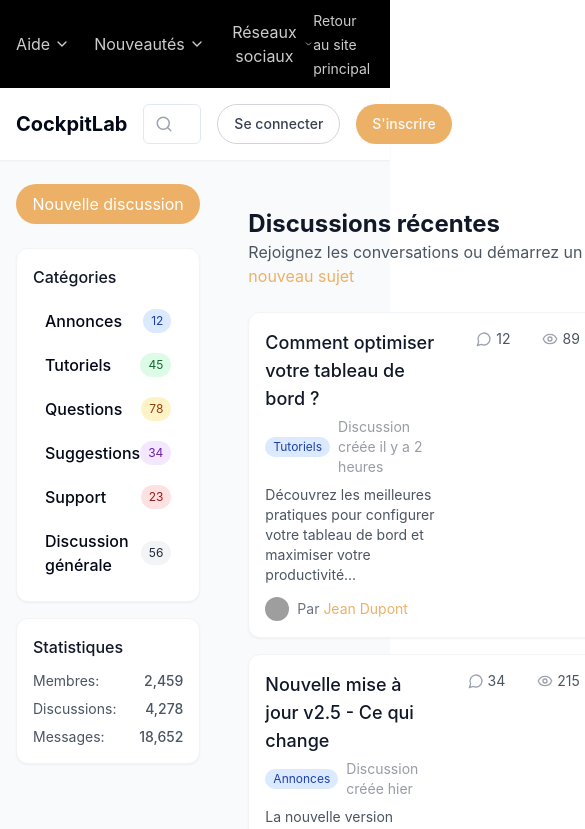
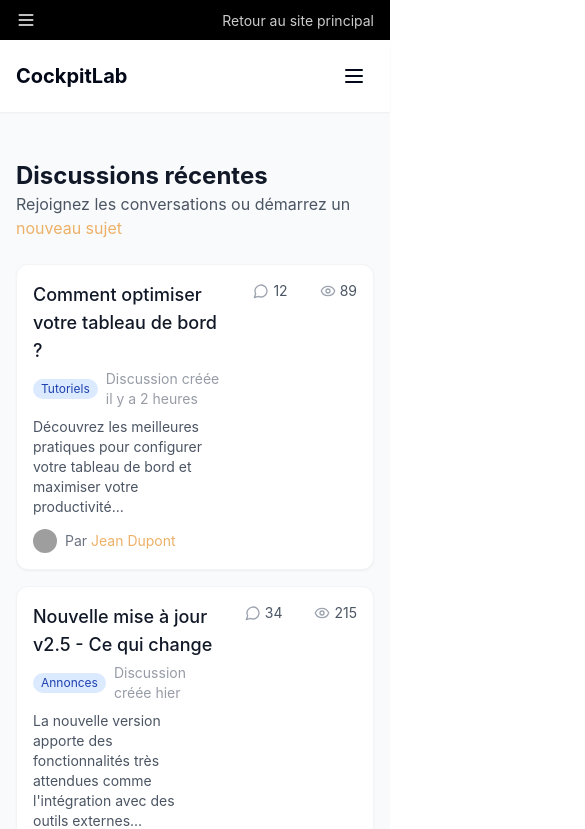
Before and after one commit to jerome-scat/forum-discourse, a React (Vite) app: page / in a window 390 px wide. Shown: the top 829 px of the page, 585 px wide, since content can reach past the window. Built offline with nearby package versions, Linux system fonts and the light colour scheme; grey boxes are pictures that could not be loaded.

Commit message:
Improve responsive design
The prompt requests improvements to the responsive design of the application.

```diff
--- a/src/components/Header.tsx
+++ b/src/components/Header.tsx
@@ -1,10 +1,12 @@
 
-import React from 'react';
+import React, { useState } from 'react';
 import { Button } from '@/components/ui/button';
 import { Input } from '@/components/ui/input';
-import { Search } from 'lucide-react';
+import { Search, Menu, X } from 'lucide-react';
 
 const Header = () => {
+  const [mobileMenuOpen, setMobileMenuOpen] = useState(false);
+
   return (
     <header className="header flex items-center justify-between sticky top-0 z-10 bg-white shadow-sm py-4 px-4">
       {/* Logo */}
@@ -12,8 +14,8 @@ const Header = () => {
         <a href="/" className="text-xl font-bold">CockpitLab</a>
       </div>
 
-      {/* Barre de recherche */}
-      <div className="search-container mx-4 flex-grow max-w-md relative">
+      {/* Barre de recherche - hidden on mobile, visible on md screens and up */}
+      <div className="search-container mx-4 flex-grow max-w-md relative hidden md:block">
         <div className="relative">
           <Input
             type="text"
@@ -24,8 +26,8 @@ const Header = () => {
         </div>
       </div>
 
-      {/* Boutons d'action */}
-      <div className="flex items-center space-x-4">
+      {/* Desktop buttons - hidden on mobile */}
+      <div className="hidden md:flex items-center space-x-4">
         <Button
           variant="outline"
           className="rounded-full border-gray-300 text-gray-700 hover:bg-gray-100"
@@ -36,6 +38,39 @@ const Header = () => {
           S'inscrire
         </Button>
       </div>
+
+      {/* Mobile menu button */}
+      <div className="md:hidden flex items-center">
+        <button
+          onClick={() => setMobileMenuOpen(!mobileMenuOpen)}
+          className="p-2 rounded-md focus:outline-none"
+        >
+          {mobileMenuOpen ? <X size={24} /> : <Menu size={24} />}
+        </button>
+      </div>
+
+      {/* Mobile menu - overlay */}
+      {mobileMenuOpen && (
+        <div className="absolute top-full left-0 right-0 bg-white shadow-md p-4 flex flex-col space-y-4 md:hidden">
+          <div className="relative">
+            <Input
+              type="text"
+              placeholder="Rechercher..."
+              className="search-bar pl-10 pr-4 py-2 w-full"
+            />
+            <Search className="absolute left-3 top-1/2 transform -translate-y-1/2 text-gray-400" size={18} />
+          </div>
+          <Button
+            variant="outline"
+            className="rounded-full border-gray-300 text-gray-700 hover:bg-gray-100 w-full"
+          >
+            Se connecter
+          </Button>
+          <Button className="rounded-full bg-[#edb067] hover:bg-[#e09d4e] w-full">
+            S'inscrire
+          </Button>
+        </div>
+      )}
     </header>
   );
 };
--- a/src/components/Navbar.tsx
+++ b/src/components/Navbar.tsx
@@ -1,15 +1,17 @@
 
 import React, { useState } from 'react';
-import { ChevronDown } from 'lucide-react';
+import { ChevronDown, Menu, X } from 'lucide-react';
 
 const Navbar = () => {
   const [helpOpen, setHelpOpen] = useState(false);
   const [newsOpen, setNewsOpen] = useState(false);
   const [socialOpen, setSocialOpen] = useState(false);
+  const [mobileNavOpen, setMobileNavOpen] = useState(false);
 
   return (
     <div className="navbar flex items-center justify-between">
-      <div className="flex items-center space-x-6">
+      {/* Desktop menu */}
+      <div className="hidden md:flex items-center space-x-6">
         {/* Menu Aide */}
         <div className="relative dropdown-container">
           <button
@@ -70,11 +72,40 @@ const Navbar = () => {
         </div>
       </div>
 
+      {/* Mobile menu button */}
+      <div className="md:hidden flex items-center">
+        <button onClick={() => setMobileNavOpen(!mobileNavOpen)} className="text-white">
+          {mobileNavOpen ? <X size={20} /> : <Menu size={20} />}
+        </button>
+      </div>
+
+      {/* Site link - shown on both mobile and desktop */}
       <div>
         <a href="#" className="text-white/80 hover:text-white text-sm">
           Retour au site principal
         </a>
       </div>
+
+      {/* Mobile dropdown menu */}
+      {mobileNavOpen && (
+        <div className="absolute top-full left-0 right-0 bg-black/95 z-50 p-4 md:hidden">
+          <div className="flex flex-col space-y-4">
+            <div className="text-white/80 font-medium">Aide</div>
+            <a href="#" className="text-white/60 hover:text-white pl-2">Centre d'aide</a>
+            <a href="#" className="text-white/60 hover:text-white pl-2">FAQ</a>
+            <a href="#" className="text-white/60 hover:text-white pl-2">Contact</a>
+
+            <div className="text-white/80 font-medium mt-4">Nouveautés</div>
+            <a href="#" className="text-white/60 hover:text-white pl-2">Dernières mises à jour</a>
+            <a href="#" className="text-white/60 hover:text-white pl-2">Roadmap</a>
+
+            <div className="text-white/80 font-medium mt-4">Réseaux sociaux</div>
+            <a href="#" className="text-white/60 hover:text-white pl-2">Twitter</a>
+            <a href="#" className="text-white/60 hover:text-white pl-2">LinkedIn</a>
+            <a href="#" className="text-white/60 hover:text-white pl-2">Instagram</a>
+          </div>
+        </div>
+      )}
     </div>
   );
 };
--- a/src/components/Sidebar.tsx
+++ b/src/components/Sidebar.tsx
@@ -35,7 +35,7 @@ const CategoryItem = ({ category }: { category: any }) => {
 
 const Sidebar = () => {
   return (
-    <div className="w-64 pr-6">
+    <div className="w-full md:w-64 md:pr-6">
       <div className="mb-6">
         <button className="w-full btn btn-primary flex items-center justify-center">
           Nouvelle discussion
@@ -53,7 +53,7 @@ const Sidebar = () => {
 
       <div className="bg-white rounded-xl shadow-sm p-4 border border-gray-100 mt-4">
         <h3 className="font-medium text-gray-900 mb-3">Statistiques</h3>
-        <div className="space-y-2 text-sm text-gray-600">
+        <div className="grid grid-cols-2 md:block gap-2 text-sm text-gray-600">
           <div className="flex justify-between">
             <span>Membres:</span>
             <span className="font-medium">2,459</span>
--- a/src/pages/Index.tsx
+++ b/src/pages/Index.tsx
@@ -12,9 +12,11 @@ const Index = () => {
       <Header />
 
       <div className="container mx-auto px-4 py-6 flex-grow">
-        <div className="flex gap-6">
-          <Sidebar />
-          <div className="flex-grow">
+        <div className="flex flex-col md:flex-row gap-6">
+          <div className="w-full md:w-64 order-2 md:order-1">
+            <Sidebar />
+          </div>
+          <div className="flex-grow order-1 md:order-2">
             <ThreadList />
           </div>
         </div>
@@ -22,11 +24,11 @@ const Index = () => {
 
       <footer className="bg-white border-t border-gray-200 py-6">
         <div className="container mx-auto px-4">
-          <div className="flex justify-between items-center">
+          <div className="flex flex-col md:flex-row justify-between items-center space-y-4 md:space-y-0">
             <div>
               <p className="text-gray-600 text-sm">© 2023 CockpitLab. Tous droits réservés.</p>
             </div>
-            <div className="flex space-x-4">
+            <div className="flex flex-wrap justify-center gap-4 md:space-x-4">
               <a href="#" className="text-gray-600 hover:text-gray-900 text-sm">Conditions d'utilisation</a>
               <a href="#" className="text-gray-600 hover:text-gray-900 text-sm">Politique de confidentialité</a>
               <a href="#" className="text-gray-600 hover:text-gray-900 text-sm">Contact</a>
```
